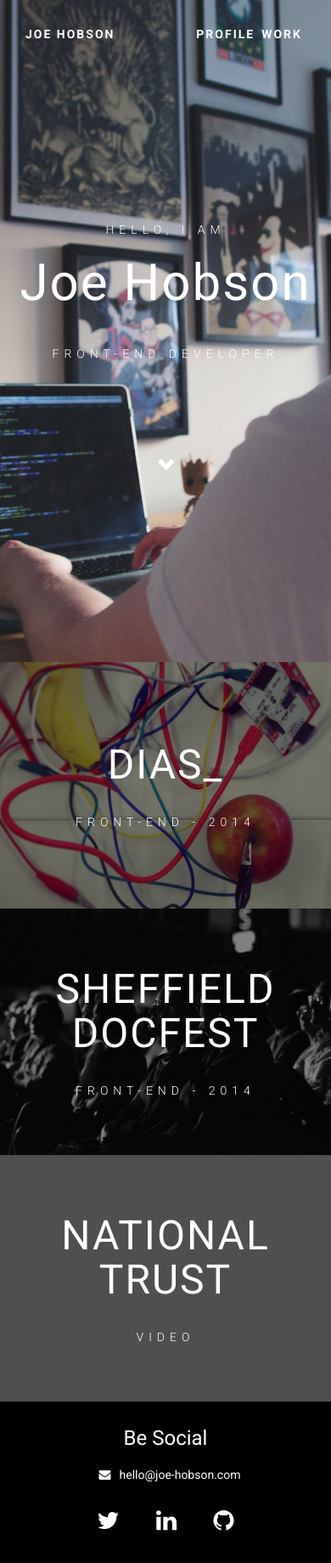
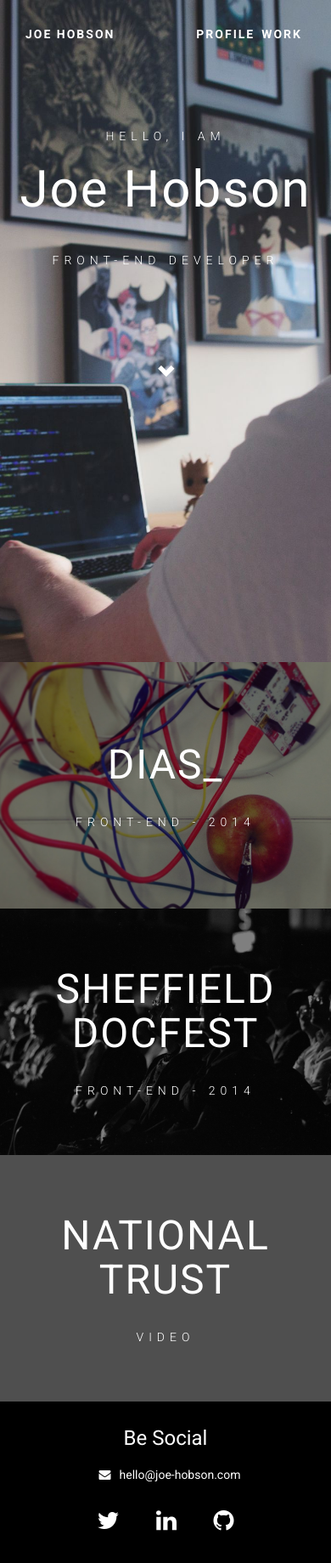
Before and after one commit to fant0mex/portfolio, a Jekyll site: the page built from 00-index.html, in a window 390 px wide. Shown: the whole page at 85% size. Built offline with Jekyll 4.4.1, drawn with Linux system fonts in a browser that asks for light colours; nearby versions of some CDN libraries.

Commit message:
Header caption as mobile

```diff
--- a/_sass/main.sass
+++ b/_sass/main.sass
@@ -154,7 +154,9 @@
 .hero-caption
   position: relative
   z-index: 20
-  margin-top: 240px
+  margin-top: 130px
+  +respond-to(not-xs)
+    margin-top: 240px
   h5
     font-size: 14px
     letter-spacing: 6px
--- a/css/main.css
+++ b/css/main.css
@@ -200,9 +200,15 @@
 .hero-caption {
   position: relative;
   z-index: 20;
-  margin-top: 240px;
+  margin-top: 130px;
 }
-/* line 158, ../_sass/main.sass */
+@media only screen and (min-width: 768px) {
+  /* line 154, ../_sass/main.sass */
+  .hero-caption {
+    margin-top: 240px;
+  }
+}
+/* line 160, ../_sass/main.sass */
 .hero-caption h5 {
   font-size: 14px;
   letter-spacing: 6px;
@@ -211,14 +217,14 @@
   margin: 0;
   line-height: 60px;
 }
-/* line 165, ../_sass/main.sass */
+/* line 167, ../_sass/main.sass */
 .hero-caption h1 {
   margin: 0 0 20px;
   font-size: 60px;
   font-weight: 400;
   letter-spacing: 2px;
 }
-/* line 170, ../_sass/main.sass */
+/* line 172, ../_sass/main.sass */
 .hero-caption a {
   color: white;
   font-size: 20px;
@@ -226,14 +232,14 @@
 }
 
 /* WORK */
-/* line 177, ../_sass/main.sass */
+/* line 179, ../_sass/main.sass */
 section#work {
   position: relative;
   z-index: 20;
   overflow: hidden;
   background: black;
 }
-/* line 182, ../_sass/main.sass */
+/* line 184, ../_sass/main.sass */
 section#work > ul > li {
   width: 100%;
   position: relative;
@@ -243,7 +249,7 @@
   background: black;
   text-align: center;
 }
-/* line 192, ../_sass/main.sass */
+/* line 194, ../_sass/main.sass */
 section#work li div.work-header {
   position: relative;
   display: inline-block;
@@ -256,14 +262,14 @@
   margin: 0 auto;
   z-index: 40;
 }
-/* line 203, ../_sass/main.sass */
+/* line 205, ../_sass/main.sass */
 section#work li div.work-header h2 {
   font-size: 48px;
   font-weight: 400;
   letter-spacing: 2px;
   transition: all 0.3s ease;
 }
-/* line 208, ../_sass/main.sass */
+/* line 210, ../_sass/main.sass */
 section#work li div.work-header h5 {
   font-size: 14px;
   letter-spacing: 6px;
@@ -272,7 +278,7 @@
   margin: 0;
   line-height: 60px;
 }
-/* line 215, ../_sass/main.sass */
+/* line 217, ../_sass/main.sass */
 section#work li div.visual {
   width: 100%;
   height: 100%;
@@ -282,11 +288,11 @@
   opacity: 0.5;
   transition: opacity 0.5s ease-in-out;
 }
-/* line 223, ../_sass/main.sass */
+/* line 225, ../_sass/main.sass */
 section#work li:hover .visual {
   opacity: 0.8;
 }
-/* line 225, ../_sass/main.sass */
+/* line 227, ../_sass/main.sass */
 section#work li > a {
   display: none;
   height: auto;
@@ -299,14 +305,14 @@
   letter-spacing: 2px;
   text-transform: uppercase;
 }
-/* line 236, ../_sass/main.sass */
+/* line 238, ../_sass/main.sass */
 section#work li > a:last-child {
   top: auto;
   bottom: 6%;
   margin-left: -60px;
   left: 48%;
 }
-/* line 241, ../_sass/main.sass */
+/* line 243, ../_sass/main.sass */
 section#work li > a:last-child::after {
   content: "";
   width: 0;
@@ -320,11 +326,11 @@
   border-top: 6px solid white;
   transition: all 0.3s ease-out;
 }
-/* line 253, ../_sass/main.sass */
+/* line 255, ../_sass/main.sass */
 section#work li > a:last-child:hover::after {
   transform: translateY(3px);
 }
-/* line 255, ../_sass/main.sass */
+/* line 257, ../_sass/main.sass */
 section#work li div.info {
   position: relative;
   margin: -80px auto;
@@ -336,64 +342,64 @@
   width: 80vw;
   max-width: 1200px;
 }
-/* line 265, ../_sass/main.sass */
+/* line 267, ../_sass/main.sass */
 section#work li div.info li {
   display: inline-block;
   text-transform: uppercase;
 }
-/* line 268, ../_sass/main.sass */
+/* line 270, ../_sass/main.sass */
 section#work li div.info li h3 {
   margin-bottom: 5px;
   font-size: 28px;
   letter-spacing: 4px;
 }
-/* line 272, ../_sass/main.sass */
+/* line 274, ../_sass/main.sass */
 section#work li div.info li span {
   font-weight: 300;
   font-size: 18px;
   letter-spacing: 2px;
 }
-/* line 276, ../_sass/main.sass */
+/* line 278, ../_sass/main.sass */
 section#work li div.info a.out {
   text-transform: uppercase;
   font-size: 18px;
   font-weight: 300;
   color: white;
 }
-/* line 281, ../_sass/main.sass */
+/* line 283, ../_sass/main.sass */
 section#work li div.info a.out.pointer {
   pointer-events: none;
 }
-/* line 283, ../_sass/main.sass */
+/* line 285, ../_sass/main.sass */
 section#work li div.info p {
   font-size: 20px;
   line-height: 1.55;
   margin-top: 70px;
 }
 @media only screen and (min-width: 768px) {
-  /* line 283, ../_sass/main.sass */
+  /* line 285, ../_sass/main.sass */
   section#work li div.info p {
     padding-right: 30px;
   }
 }
-/* line 289, ../_sass/main.sass */
+/* line 291, ../_sass/main.sass */
 section#work li.dias .visual {
   background: url("../img/work/dias/dias_header.jpg") center center no-repeat;
   background-size: cover;
 }
-/* line 292, ../_sass/main.sass */
+/* line 294, ../_sass/main.sass */
 section#work li.sheff .visual {
   background: url("../img/work/sheff/cinema.png") center center no-repeat;
   background-size: cover;
 }
-/* line 295, ../_sass/main.sass */
+/* line 297, ../_sass/main.sass */
 section#work li.ntrust .visual {
   background: url("../img/work/nat_trust/bridge.jpg") center center no-repeat;
   background-size: cover;
 }
 
 /* OPEN */
-/* line 303, ../_sass/main.sass */
+/* line 305, ../_sass/main.sass */
 a.closeBtn {
   position: absolute;
   z-index: 100;
@@ -406,12 +412,12 @@
   color: white;
   display: none;
 }
-/* line 314, ../_sass/main.sass */
+/* line 316, ../_sass/main.sass */
 a.closeBtn:hover {
   opacity: 0.7;
   transition: 0.5s;
 }
-/* line 317, ../_sass/main.sass */
+/* line 319, ../_sass/main.sass */
 a.closeBtn::before {
   content: "";
   width: 16px;
@@ -426,7 +432,7 @@
   -ms-transform: rotateZ(45deg);
   transform: rotateZ(45deg);
 }
-/* line 330, ../_sass/main.sass */
+/* line 332, ../_sass/main.sass */
 a.closeBtn::after {
   content: "";
   width: 16px;
@@ -447,82 +453,82 @@
   transform: rotateZ(-45deg);
 }
 
-/* line 350, ../_sass/main.sass */
+/* line 352, ../_sass/main.sass */
 section#work li.loading {
   cursor: default;
   overflow: hidden;
   position: relative;
   z-index: 35;
 }
-/* line 355, ../_sass/main.sass */
+/* line 357, ../_sass/main.sass */
 section#work li.loading .visual {
   opacity: 0.35;
   background-size: cover;
 }
-/* line 359, ../_sass/main.sass */
+/* line 361, ../_sass/main.sass */
 section#work li.loading .work-header h2 {
   font-size: 50px;
   margin-top: 10px;
 }
 @media only screen and (min-width: 768px) {
-  /* line 359, ../_sass/main.sass */
+  /* line 361, ../_sass/main.sass */
   section#work li.loading .work-header h2 {
     margin-top: -40px;
   }
 }
-/* line 364, ../_sass/main.sass */
+/* line 366, ../_sass/main.sass */
 section#work li.loading .work-header h3 {
   opacity: 0;
 }
-/* line 366, ../_sass/main.sass */
+/* line 368, ../_sass/main.sass */
 section#work li.openWork {
   opacity: 1;
   font-size: 16px;
 }
-/* line 370, ../_sass/main.sass */
+/* line 372, ../_sass/main.sass */
 section#work li.openWork div.info {
   display: block;
 }
-/* line 373, ../_sass/main.sass */
+/* line 375, ../_sass/main.sass */
 section#work li.dias div.info ul, section#work li.sheff div.info ul, section#work li.ntrust div.info ul {
   margin-top: 10px;
 }
 @media only screen and (min-width: 768px) {
-  /* line 373, ../_sass/main.sass */
+  /* line 375, ../_sass/main.sass */
   section#work li.dias div.info ul, section#work li.sheff div.info ul, section#work li.ntrust div.info ul {
     margin-top: 60px;
   }
 }
-/* line 377, ../_sass/main.sass */
+/* line 379, ../_sass/main.sass */
 section#work li.dias div.info ul li, section#work li.sheff div.info ul li, section#work li.ntrust div.info ul li {
   display: block;
   margin-bottom: 20px;
 }
-/* line 380, ../_sass/main.sass */
+/* line 382, ../_sass/main.sass */
 section#work li.dias div.info ul a, section#work li.sheff div.info ul a, section#work li.ntrust div.info ul a {
   margin-bottom: 10px;
 }
-/* line 382, ../_sass/main.sass */
+/* line 384, ../_sass/main.sass */
 section#work li.dias div.info ul a:hover, section#work li.sheff div.info ul a:hover, section#work li.ntrust div.info ul a:hover {
   opacity: 0.7;
   transition: 0.5s ease-out;
 }
-/* line 385, ../_sass/main.sass */
+/* line 387, ../_sass/main.sass */
 section#work li.dias div.info .desc, section#work li.sheff div.info .desc, section#work li.ntrust div.info .desc {
   font-size: 16px;
   font-weight: 300;
   letter-spacing: 1px;
 }
-/* line 389, ../_sass/main.sass */
+/* line 391, ../_sass/main.sass */
 section#work li.dias div.info .desc a, section#work li.sheff div.info .desc a, section#work li.ntrust div.info .desc a {
   color: white;
 }
-/* line 391, ../_sass/main.sass */
+/* line 393, ../_sass/main.sass */
 section#work li.dias div.info .desc a:hover, section#work li.sheff div.info .desc a:hover, section#work li.ntrust div.info .desc a:hover {
   opacity: 0.7;
   transition: 0.5s ease-out;
 }
-/* line 395, ../_sass/main.sass */
+/* line 397, ../_sass/main.sass */
 section#work li.dias div.info .before, section#work li.sheff div.info .before, section#work li.ntrust div.info .before {
   opacity: 0;
   -webkit-transform: scale(0.3);
@@ -533,7 +539,7 @@
   transition: all 0.3s ease-out;
 }
 @media only screen and (min-width: 768px) {
-  /* line 395, ../_sass/main.sass */
+  /* line 397, ../_sass/main.sass */
   section#work li.dias div.info .before, section#work li.sheff div.info .before, section#work li.ntrust div.info .before {
     -webkit-transform: scale(0.5);
     -moz-transform: scale(0.5);
@@ -542,23 +548,23 @@
     transform: scale(0.5);
   }
 }
-/* line 409, ../_sass/main.sass */
+/* line 411, ../_sass/main.sass */
 section#work li.dias div.info .before img, section#work li.sheff div.info .before img, section#work li.ntrust div.info .before img {
   margin: -160px;
 }
 @media only screen and (min-width: 768px) {
-  /* line 409, ../_sass/main.sass */
+  /* line 411, ../_sass/main.sass */
   section#work li.dias div.info .before img, section#work li.sheff div.info .before img, section#work li.ntrust div.info .before img {
     margin: -90px;
   }
 }
-/* line 413, ../_sass/main.sass */
+/* line 415, ../_sass/main.sass */
 section#work li.dias div.info ul, section#work li.dias div.info .desc, section#work li.sheff div.info ul, section#work li.sheff div.info .desc, section#work li.ntrust div.info ul, section#work li.ntrust div.info .desc {
   opacity: 0;
   transition: all 0.9s ease-out;
   margin-left: 30px;
 }
-/* line 417, ../_sass/main.sass */
+/* line 419, ../_sass/main.sass */
 section#work li.dias div.info ul, section#work li.sheff div.info ul, section#work li.ntrust div.info ul {
   -webkit-transform: translateX(5px);
   -moz-transform: translateX(5px);
@@ -566,7 +572,7 @@
   -o-transform: translateX(5px);
   transform: translateX(5px);
 }
-/* line 423, ../_sass/main.sass */
+/* line 425, ../_sass/main.sass */
 section#work li.dias div.info .desc, section#work li.sheff div.info .desc, section#work li.ntrust div.info .desc {
   -webkit-transform: translateX(-5px);
   -moz-transform: translateX(-5px);
@@ -574,7 +580,7 @@
   -o-transform: translateX(-5px);
   transform: translateX(-5px);
 }
-/* line 429, ../_sass/main.sass */
+/* line 431, ../_sass/main.sass */
 section#work li.dias div.info ul.reveal, section#work li.dias div.info .desc.reveal, section#work li.sheff div.info ul.reveal, section#work li.sheff div.info .desc.reveal, section#work li.ntrust div.info ul.reveal, section#work li.ntrust div.info .desc.reveal {
   opacity: 1;
   -webkit-transform: translateX(0);
@@ -583,7 +589,7 @@
   -o-transform: translateX(0);
   transform: translateX(0);
 }
-/* line 436, ../_sass/main.sass */
+/* line 438, ../_sass/main.sass */
 section#work li.dias div.info .before.reveal, section#work li.sheff div.info .before.reveal, section#work li.ntrust div.info .before.reveal {
   opacity: 1;
   -webkit-transform: scale(0.5);
@@ -593,7 +599,7 @@
   transform: scale(0.5);
 }
 @media only screen and (min-width: 768px) {
-  /* line 436, ../_sass/main.sass */
+  /* line 438, ../_sass/main.sass */
   section#work li.dias div.info .before.reveal, section#work li.sheff div.info .before.reveal, section#work li.ntrust div.info .before.reveal {
     -webkit-transform: scale(0.7);
     -moz-transform: scale(0.7);
@@ -603,13 +609,13 @@
   }
 }
 
-/* line 450, ../_sass/main.sass */
+/* line 452, ../_sass/main.sass */
 iframe {
   margin-left: -170px;
   margin-top: -40px;
 }
 @media only screen and (min-width: 768px) {
-  /* line 450, ../_sass/main.sass */
+  /* line 452, ../_sass/main.sass */
   iframe {
     margin-top: 20px;
     margin-left: -100px;
@@ -617,83 +623,83 @@
 }
 
 /* Footer */
-/* line 460, ../_sass/main.sass */
+/* line 462, ../_sass/main.sass */
 .interact {
   background: black;
   color: white;
   height: 190px;
   z-index: 1;
 }
-/* line 465, ../_sass/main.sass */
+/* line 467, ../_sass/main.sass */
 .interact h3 {
   text-align: center;
   padding: 10px 0;
 }
-/* line 468, ../_sass/main.sass */
+/* line 470, ../_sass/main.sass */
 .interact .mail {
   text-align: center;
 }
-/* line 470, ../_sass/main.sass */
+/* line 472, ../_sass/main.sass */
 .interact .mail a {
   color: white;
 }
-/* line 472, ../_sass/main.sass */
+/* line 474, ../_sass/main.sass */
 .interact .mail a:hover {
   opacity: 0.7;
   transition: 0.5s;
 }
-/* line 475, ../_sass/main.sass */
+/* line 477, ../_sass/main.sass */
 .interact .mail .fa {
   padding: 0 10px;
 }
-/* line 477, ../_sass/main.sass */
+/* line 479, ../_sass/main.sass */
 .interact .mail .fa:hover {
   opacity: 0.7;
   transition: 0.5s;
 }
-/* line 480, ../_sass/main.sass */
+/* line 482, ../_sass/main.sass */
 .interact .icons {
   text-align: center;
 }
-/* line 482, ../_sass/main.sass */
+/* line 484, ../_sass/main.sass */
 .interact .icons p {
   display: inline-block;
 }
-/* line 484, ../_sass/main.sass */
+/* line 486, ../_sass/main.sass */
 .interact .icons a {
   color: white;
 }
-/* line 486, ../_sass/main.sass */
+/* line 488, ../_sass/main.sass */
 .interact .icons .fa {
   padding: 20px 20px;
 }
-/* line 488, ../_sass/main.sass */
+/* line 490, ../_sass/main.sass */
 .interact .icons .fa:hover {
   opacity: 0.7;
   transition: 0.5s;
 }
 
 /*Profile */
-/* line 495, ../_sass/main.sass */
+/* line 497, ../_sass/main.sass */
 .bio, .blogfull {
   padding: 10px;
 }
 @media only screen and (min-width: 991px) {
-  /* line 495, ../_sass/main.sass */
+  /* line 497, ../_sass/main.sass */
   .bio, .blogfull {
     padding: 30px 20px 0 80px;
   }
 }
-/* line 499, ../_sass/main.sass */
+/* line 501, ../_sass/main.sass */
 .bio body, .blogfull body {
   background-color: #eeeeee;
 }
-/* line 501, ../_sass/main.sass */
+/* line 503, ../_sass/main.sass */
 .bio h3, .blogfull h3 {
   font-size: 28px;
   padding: 20px 0;
 }
-/* line 504, ../_sass/main.sass */
+/* line 506, ../_sass/main.sass */
 .bio p, .blogfull p {
   padding-right: 4px;
   line-height: 1.85;
@@ -701,35 +707,35 @@
   font-weight: 300;
 }
 @media only screen and (min-width: 768px) {
-  /* line 504, ../_sass/main.sass */
+  /* line 506, ../_sass/main.sass */
   .bio p, .blogfull p {
     padding: 0 30px 20px 0;
   }
 }
-/* line 511, ../_sass/main.sass */
+/* line 513, ../_sass/main.sass */
 .bio p:last-child, .blogfull p:last-child {
   margin-bottom: 24px;
 }
 
-/* line 515, ../_sass/main.sass */
+/* line 517, ../_sass/main.sass */
 .profile-pic img {
   width: 100%;
   height: 100%;
 }
 
-/* line 519, ../_sass/main.sass */
+/* line 521, ../_sass/main.sass */
 .cv {
   padding-left: 10px;
   padding-bottom: 30px;
 }
 @media only screen and (min-width: 991px) {
-  /* line 519, ../_sass/main.sass */
+  /* line 521, ../_sass/main.sass */
   .cv {
     padding-left: 80px;
   }
 }
 
-/* line 525, ../_sass/main.sass */
+/* line 527, ../_sass/main.sass */
 .btn {
   border-radius: 6px;
   border: 1px solid #666666;
@@ -741,14 +747,14 @@
   text-decoration: none;
   transition: 0.5s;
 }
-/* line 535, ../_sass/main.sass */
+/* line 537, ../_sass/main.sass */
 .btn:hover {
   background-color: #666666;
   color: white;
   transition: 0.5s;
 }
 
-/* line 539, ../_sass/main.sass */
+/* line 541, ../_sass/main.sass */
 .special {
   padding: 0;
 }
```
